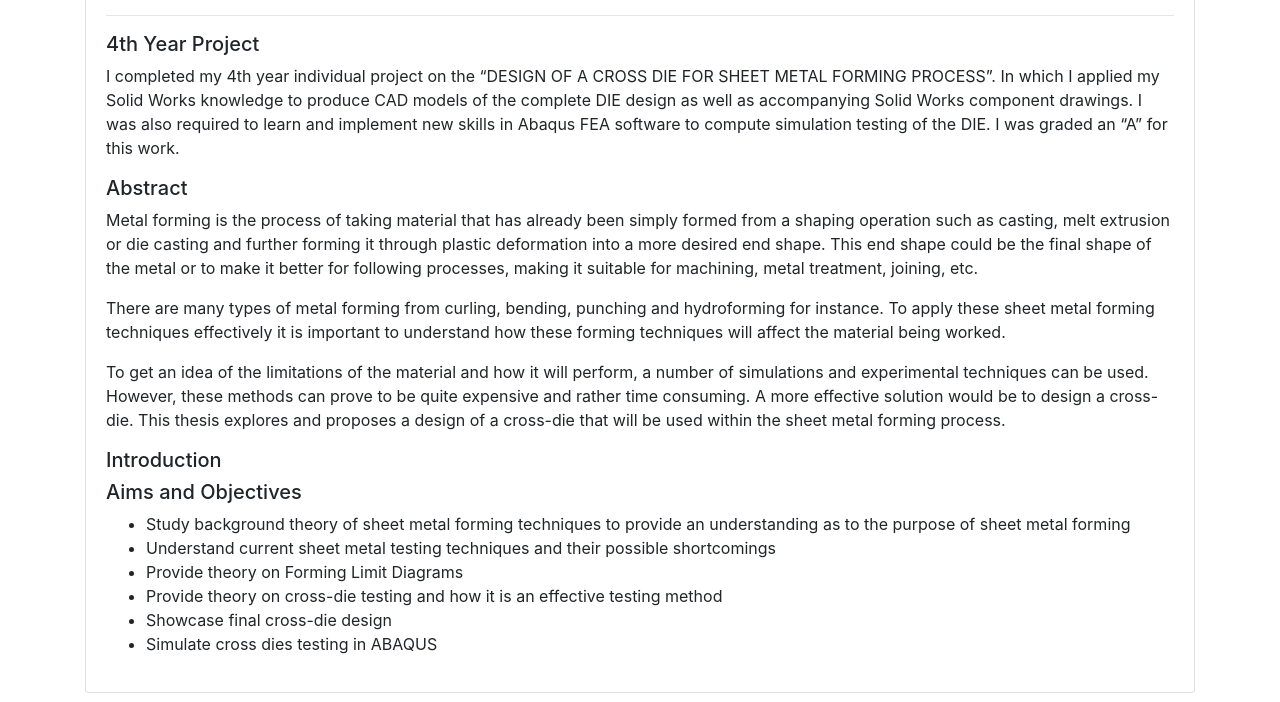
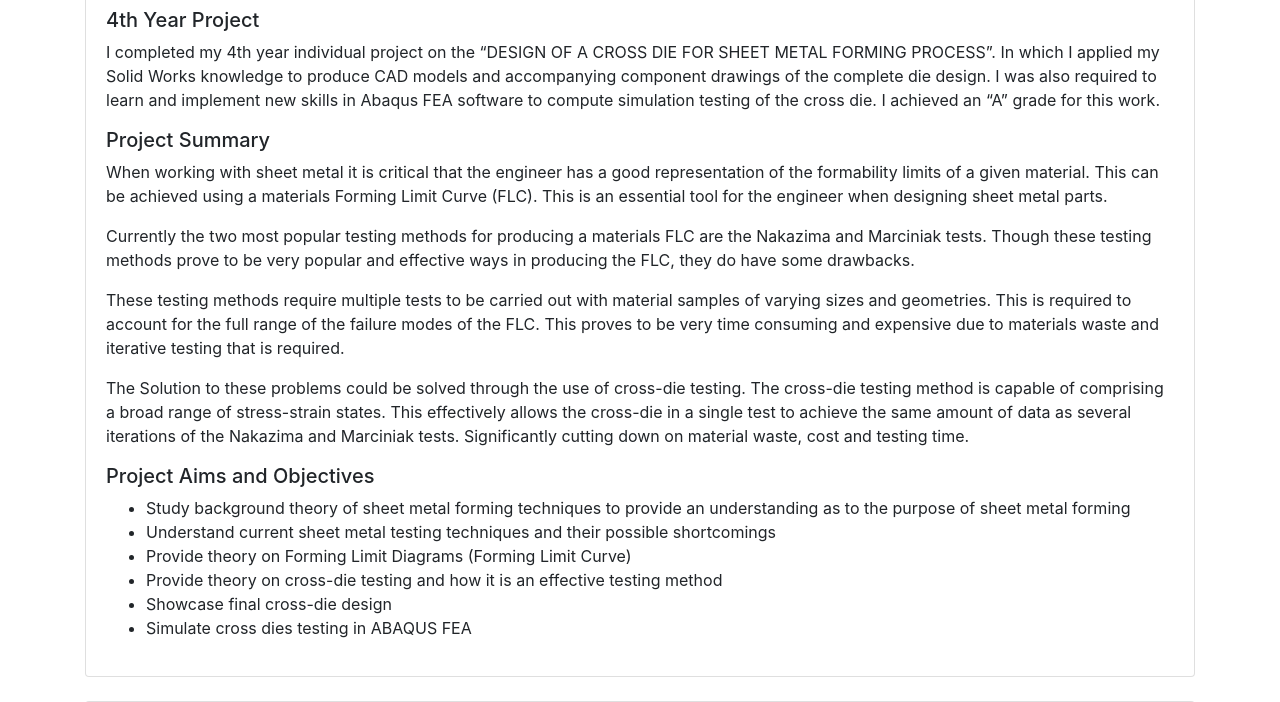
Before and after one commit to jamiefoub/jamiefoub_PortfolioSite, a Django app: page / in a window 1280 px wide. Shown: the part 1750-2452 px from the top of the page. Run offline with Django 3.2, Linux system fonts and the light colour scheme; some libraries are stand-ins or nearby versions.

Commit message:
Changes to site text and CSS

```diff
--- a/mywebsite/base/templates/base/home.html
+++ b/mywebsite/base/templates/base/home.html
@@ -29,19 +29,17 @@
                 <div class="card card-body h-100">
                     <h4 class="titles">Master Of Mechanical Engineering Graduate: Actively Seeking Work</h4>
                     <hr>
-                    <p class="para-main"> Thank you for visiting my portfolio website! Here I aim to build this site to showcase the work I have completed whilst studying at university, as well as some projects I have done in my spare time.</p>
+                    <p class="para-main"> Thank you for visiting my portfolio website! This is a web showcase of some of the work I completed whilst studying at university. I’ve also included some projects I have completed  in my spare time. </p>
 
-                    <p class="para-main"> This site is built and maintained by myself. To run the website, I have set up a server using a raspberry pi.
-                        This is set up at my house and is responsible for running the site as well as running other backend tasks such as periodically updating the dynamic IP address.
-                    </p>
+                    <p class="para-main"> To run the website, I have set up a server using a raspberry pi. This is responsible for running the site as well as running other backend tasks such as periodically updating the dynamic IP address. </p>
 
                     <p> My Key Skills: Solid Works CAD, ABAQUS FEA, MATLAB and Python</p>
 
                     <p> Contact me via e-mail: foubisterj@gmail.com</p>
 
-                    <ul class="social-links">
-                        <li> <a href="https://www.linkedin.com/in/jamie-foubister-690017153/"> <img class="social" src="{% static 'images/linkedin.png' %}"> </a> </li>
-                        <li> <a href="{% static 'extra/Jamie_Foubister_2021_CV.pdf' %}" download> <img class="social" src="{% static 'images/cv.png' %}"> </a> </li>
+                    <ul id="ul-social" class="social-links">
+                        <li class="li-social"> <a href="https://www.linkedin.com/in/jamie-foubister-690017153/"> <img class="social" src="{% static 'images/linkedin.png' %}"> </a> </li>
+                        <li class="li-social"> <a href="{% static 'extra/Jamie_Foubister_2021_CV.pdf' %}" download> <img class="social" src="{% static 'images/cv.png' %}"> </a> </li>
 			            <!-- <li><img class="social" src="{% static 'images/twitter.png' %}"></li> -->
                     </ul>
 
@@ -58,13 +56,10 @@
                     <h5 class="titles">My Experience and Education</h5>
                     <hr>
                     <p class="para-main"> I have recently graduated from the University of Aberdeen with a master’s degree in mechanical engineering, achieving a 2:1 classification.
-                        During this time I have carried out two big projects as well as studying the prescribed courses, those being my 4th year individual project and 5th year group project.
+                        During this time I have carried out two big projects, those being my 4th year individual project and 5th year group project.  As well as studying the prescribed courses.
                     </p>
 
-                    <p class="para-main"> Whilst studying the compulsory engineering courses,
-                        I have also taken additional software development electives in Python and MATLAB over the years to build upon my programming skills.
-
-                    </p>
+                    <p class="para-main"> Whilst studying the compulsory engineering courses, I have also taken additional software development electives in Python and MATLAB to build upon my programming skills. </p>
 
                 </div>
             </div>
@@ -74,9 +69,9 @@
                     <h5 class="titles">What I Know</h5>
                     <hr>
 
-                    <p class="para-main"> Over my time at university I have become used to many software packages, those being Solid Works CAD, ABAQUS FEA and MATLAB to name a few.</p>
+                    <p class="para-main"> Over my time at university I have trained to use many software packages. Solid Works CAD, ABAQUS FEA and MATLAB to name a few. </p>
 
-                    <p class="para-main"> Though in my spare time I like to build on my software development skills. I do this by working on small projects and carrying out mathematical programming problems on Project Euler.
+                    <p class="para-main"> In my spare time I like to build on my software development skills. I do this by working on small projects and carrying out mathematical programming problems on Project Euler.
                         In doing so I have a sound knowledge of python and MATLAB.
                     </p>
 
@@ -102,38 +97,39 @@
                 <hr>
                 <h5 class="titles">4th Year Project</h5>
                 <p class="para-main">
-                    I completed my 4th year individual project on the “DESIGN OF A CROSS DIE FOR SHEET METAL FORMING PROCESS”.
-                    In which I applied my Solid Works knowledge to produce CAD models of the complete DIE design as well as accompanying Solid Works component drawings.
-                    I was also required to learn and implement new skills in Abaqus FEA software to compute simulation testing of the DIE. I was graded an “A” for this work.
+                    I completed my 4th year individual project on the “DESIGN OF A CROSS DIE FOR SHEET METAL FORMING PROCESS”. In which I applied my Solid Works knowledge to produce CAD models and accompanying component drawings of the complete die design.
+                    I was also required to learn and implement new skills in Abaqus FEA software to compute simulation testing of the cross die. I achieved an “A” grade for this work.
                 </p>
 
-                <h5 class="titles">Abstract</h5>
+                <h5 class="titles">Project Summary</h5>
                 <p class="para-main">
-                    Metal forming is the process of taking material that has already been simply formed from a shaping operation such as casting, melt extrusion or die casting and further forming it through plastic deformation into a more desired end shape.
-                    This end shape could be the final shape of the metal or to make it better for following processes, making it suitable for machining, metal treatment, joining, etc.
+                    When working with sheet metal it is critical that the engineer has a good representation of the formability limits of a given material. This can be achieved using a materials Forming Limit Curve (FLC).
+                    This is an essential tool for the engineer when designing sheet metal parts.
                 </p>
 
                 <p class="para-main">
-                    There are many types of metal forming from curling, bending, punching and hydroforming for instance.
-                    To apply these sheet metal forming techniques effectively it is important to understand how these forming techniques will affect the material being worked.
+                    Currently the two most popular testing methods for producing a materials FLC are the Nakazima and Marciniak tests. Though these testing methods prove to be very popular and effective ways in producing the FLC, they do have some drawbacks.
                 </p>
 
                 <p class="para-main">
-                    To get an idea of the limitations of the material and how it will perform, a number of simulations and experimental techniques can be used.
-                    However, these methods can prove to be quite expensive and rather time consuming. A more effective solution would be to design a cross-die.
-                    This thesis explores and proposes a design of a cross-die that will be used within the sheet metal forming process.
+                    These testing methods require multiple tests to be carried out with material samples of varying sizes and geometries. This is required to account for the full range of the failure modes of the FLC.
+                    This proves to be very time consuming and expensive due to materials waste and iterative testing that is required.
                 </p>
 
-                <h5 class="titles">Introduction</h5>
+                <p class="para-main">
+                    The Solution to these problems could be solved through the use of cross-die testing. The cross-die testing method is capable of comprising a broad range of stress-strain states.
+                    This effectively allows the cross-die in a single test to achieve the same amount of data as several iterations of the Nakazima and Marciniak tests. Significantly cutting down on material waste, cost and testing time.
 
-                <h5 class="titles">Aims and Objectives</h5>
+                </p>
+
+                <h5 class="titles"> Project Aims and Objectives</h5>
                 <ul>
                     <li>Study background theory of sheet metal forming techniques to provide an understanding as to the purpose of sheet metal forming </li>
                     <li>Understand current sheet metal testing techniques and their possible shortcomings</li>
-                    <li>Provide theory on Forming Limit Diagrams</li>
+                    <li>Provide theory on Forming Limit Diagrams (Forming Limit Curve)</li>
                     <li>Provide theory on cross-die testing and how it is an effective testing method</li>
                     <li>Showcase final cross-die design</li>
-                    <li>Simulate cross dies testing in ABAQUS</li>
+                    <li>Simulate cross dies testing in ABAQUS FEA</li>
                 </ul>
             </div>
 
```
Also changed, not shown: 1 other file.
